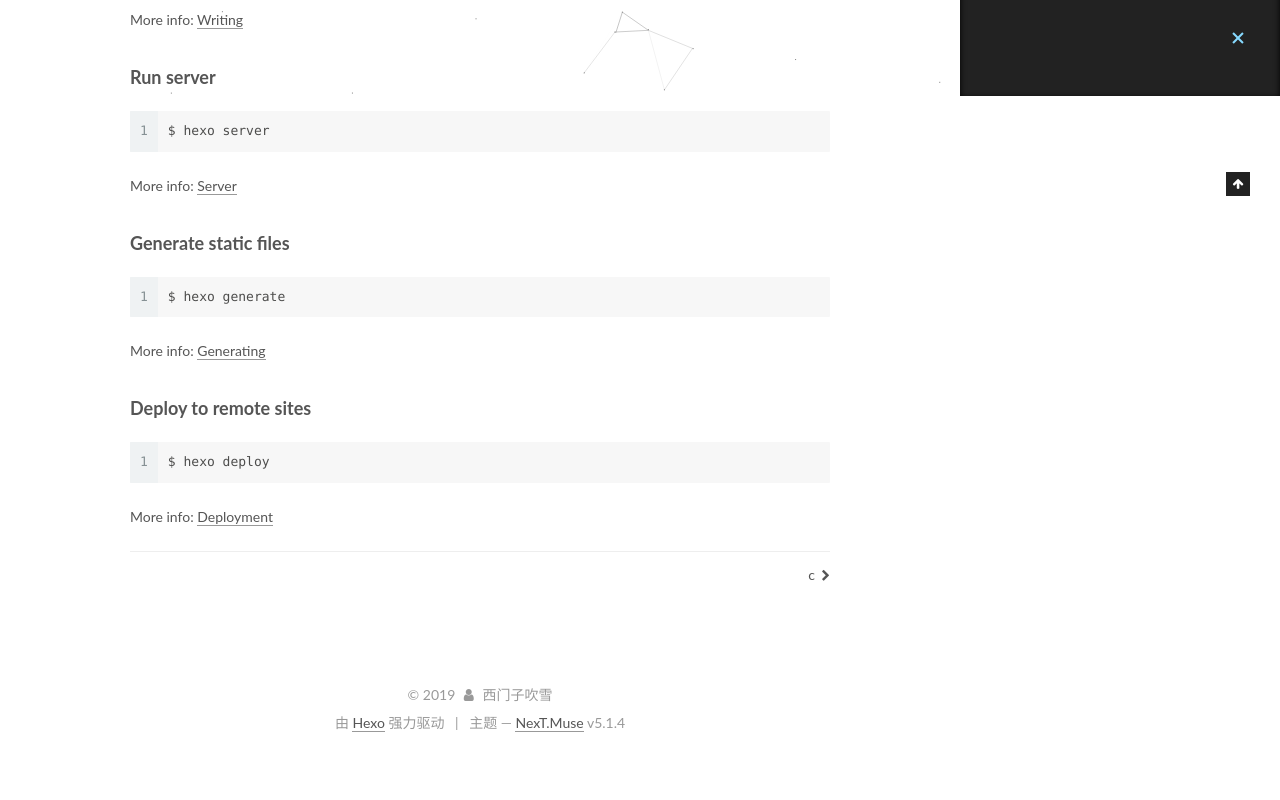
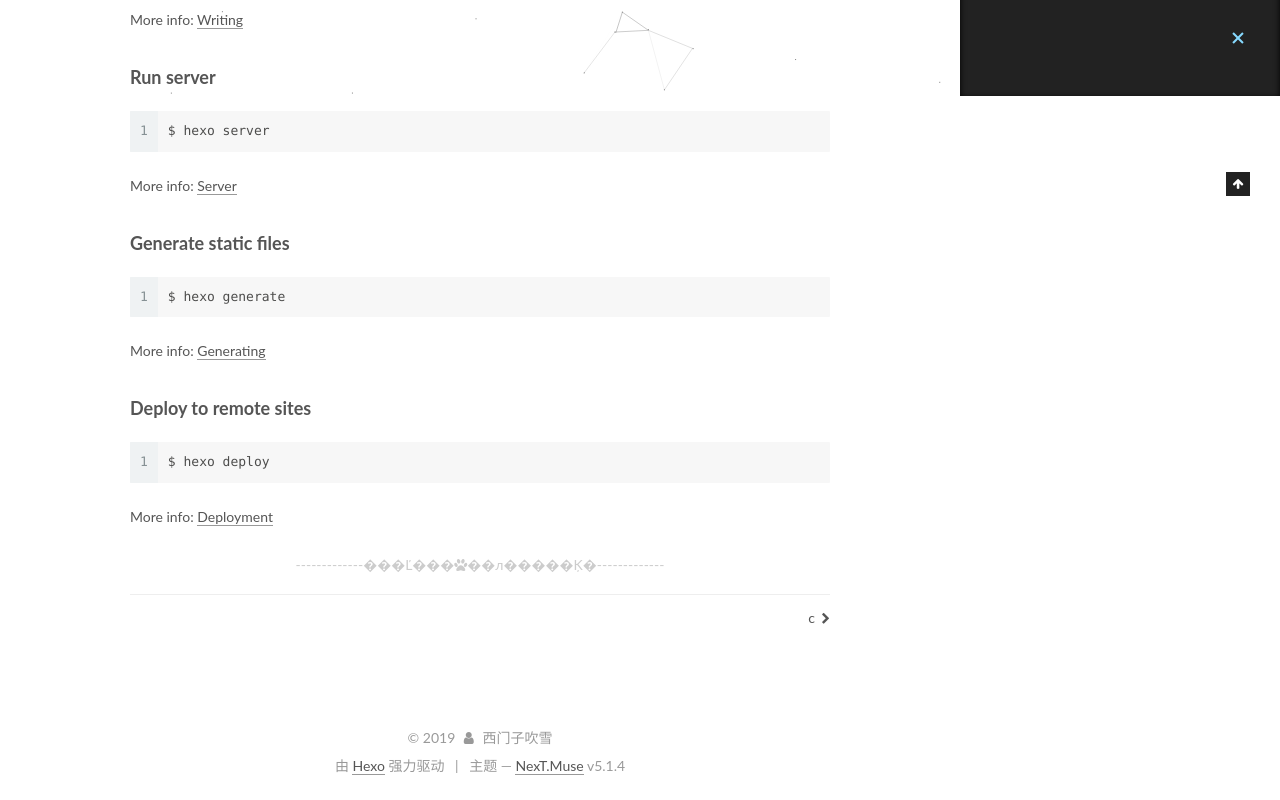
Before and after one commit to GUNDAM443/GUNDAM443.github.io, a plain HTML site: page 2019/01/05/hello-world/index.html in a window 1280 px wide. Shown: the part 704-1504 px from the top of the page. Before the commit the page ends 1461 px from the top, so only its background shows below. Drawn offline with Linux system fonts and the light colour scheme; no server answers.

Commit message:
Site updated: 2019-01-15 21:37:26

```diff
--- a/2019/01/05/hello-world/index.html
+++ b/2019/01/05/hello-world/index.html
@@ -373,6 +373,18 @@
 
 
 
+	<div>
+
+			<div>
+
+        <div style="text-align:center;color: #ccc;font-size:14px;">-------------���Ľ���<i class="fa fa-paw"></i>��л�����Ķ�-------------</div>
+
+</div>
+
+
+
+	</div>
+
     <footer class="post-footer">
 
 
--- a/css/main.css
+++ b/css/main.css
@@ -1822,7 +1822,7 @@ pre .javascript .function {
   width: 4px;
   height: 4px;
   border-radius: 50%;
-  background: #ffe3ff;
+  background: #ffff29;
 }
 .links-of-blogroll {
   font-size: 13px;
```
Also changed, not shown: 2019/01/14/c/index.html (+12 -0 lines), 2019/01/14/你好-hexo/index.html (+12 -0 lines), index.html (+12 -0 lines).
